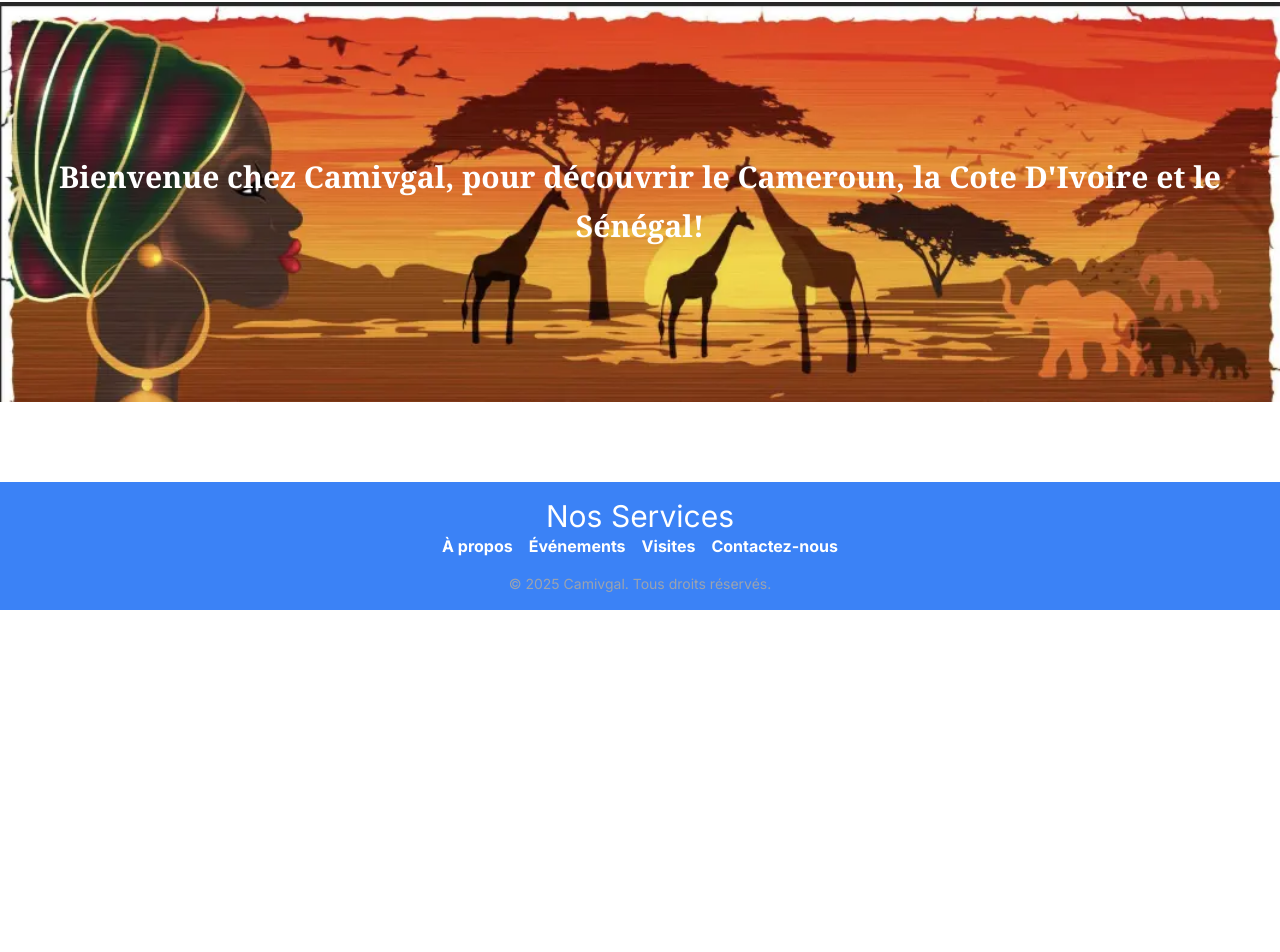
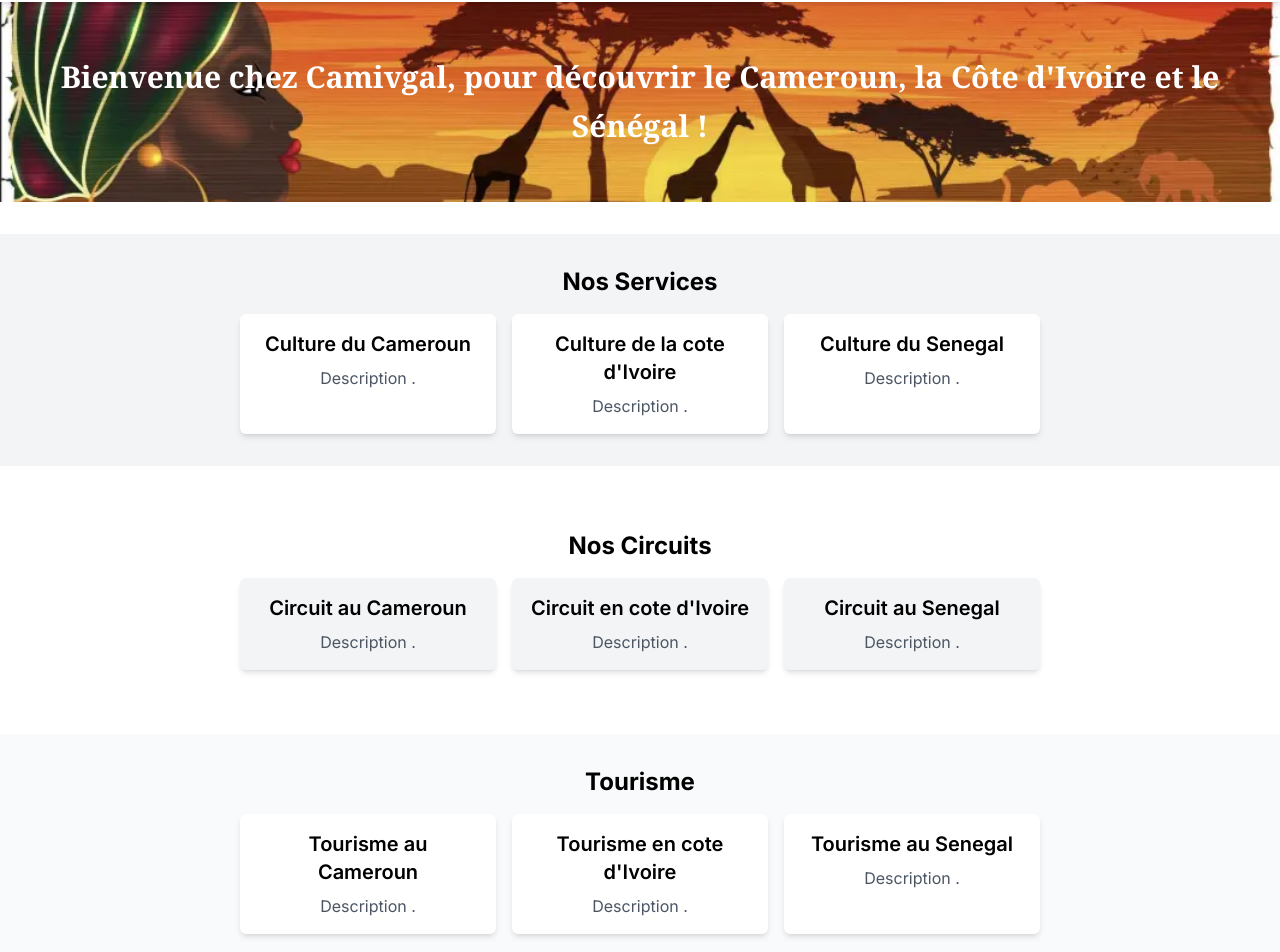
Before and after one commit to Salihou18/camivgal, a Next.js app in the folder camivgal/: page / in a window 1280 px wide. Shown: the part 102-1054 px from the top of the page. Before the commit the page ends 800 px from the top, so only its background shows below. Built offline with nearby package versions, Linux system fonts and the light colour scheme.

Commit message:
avancement sur la page d acceuil.

```diff
--- a/camivgal/app/globals.css
+++ b/camivgal/app/globals.css
@@ -16,7 +16,7 @@
  }
 }
 body.dark {
-  --first-color: #0C0C1E;
+ --first-color: #0c0c1e;
 }
 * {
  margin: 0;
--- a/camivgal/app/page.jsx
+++ b/camivgal/app/page.jsx
@@ -1,22 +1,75 @@
-import footer from '@/public/img/Footer.webp'
+import Image from 'next/image';
+import footer from '@/public/img/Footer.webp';
+
 
 export default function Home() {
     return (
-        <main>
-            <div className='flex flex-col space-y-8 '>
-             <div className='footer bg-cover bg-center' style={{ backgroundImage: `url(${footer.src})` , height: '400px' }}>
-                <div className=" flex items-center justify-center w-full h-full  font-serif  " >
+        <main className='space-y-8'>
+            <section
+                className='footer bg-cover bg-center flex items-center justify-center font-serif'
+                style={{
+                    backgroundImage: `url(${footer.src})`,
+                    height: '200px'
+                }}
+            >
+                <p className='text-3xl text-white text-center leading-relaxed font-bold animate-scan'>
+                    Bienvenue chez Camivgal, pour découvrir le Cameroun, la Côte d'Ivoire et le Sénégal !
+                </p>
+            </section>
 
-                    <p className='text-3xl text-white text-center leading-relaxed font-bold animate-scan'> Bienvenue chez Camivgal, pour découvrir le Cameroun, la Cote D'Ivoire et le Sénégal!</p>
+            <section className='nos-services py-8 bg-gray-100'>
+                <h2 className='text-2xl font-bold text-center mb-4'>Nos Services</h2>
+                <div className='flex flex-wrap justify-center space-x-4'>
+                    <div className='service-card p-4 bg-white shadow-md rounded-md w-64 text-center'>
+                        <h3 className='text-xl font-semibold mb-2'>Culture du Cameroun</h3>
+                        <p className='text-gray-600'>Description .</p>
+                    </div>
+                    <div className='service-card p-4 bg-white shadow-md rounded-md w-64 text-center'>
+                        <h3 className='text-xl font-semibold mb-2'>Culture de la cote d'Ivoire</h3>
+                        <p className='text-gray-600'>Description .</p>
+                    </div>
+                    <div className='service-card p-4 bg-white shadow-md rounded-md w-64 text-center'>
+                        <h3 className='text-xl font-semibold mb-2'>Culture du Senegal</h3>
+                        <p className='text-gray-600'>Description .</p>
+                    </div>
+                </div>
+            </section>
 
+            <section className='nos-circuits py-8 bg-white'>
+                <h2 className='text-2xl font-bold text-center mb-4'>Nos Circuits</h2>
+                <div className='flex flex-wrap justify-center space-x-4'>
+                    <div className='circuit-card p-4 bg-gray-100 shadow-md rounded-md w-64 text-center'>
+                        <h3 className='text-xl font-semibold mb-2'>Circuit au Cameroun</h3>
+                        <p className='text-gray-600'>Description .</p>
+                    </div>
+                    <div className='circuit-card p-4 bg-gray-100 shadow-md rounded-md w-64 text-center'>
+                        <h3 className='text-xl font-semibold mb-2'>Circuit en cote d'Ivoire</h3>
+                        <p className='text-gray-600'>Description .</p>
+                    </div>
+                    <div className='circuit-card p-4 bg-gray-100 shadow-md rounded-md w-64 text-center'>
+                        <h3 className='text-xl font-semibold mb-2'>Circuit au Senegal</h3>
+                        <p className='text-gray-600'>Description .</p>
+                    </div>
                 </div>
-             </div>
-             </div>
+            </section>
 
-            <div className='flex flex-col space-y-8'>
-
-            </div>
+            <section className='tourisme py-8 bg-gray-50'>
+                <h2 className='text-2xl font-bold text-center mb-4'>Tourisme</h2>
+                <div className='flex flex-wrap justify-center space-x-4'>
+                    <div className='tourisme-card p-4 bg-white shadow-md rounded-md w-64 text-center'>
+                        <h3 className='text-xl font-semibold mb-2'>Tourisme au Cameroun</h3>
+                        <p className='text-gray-600'>Description .</p>
+                    </div>
+                    <div className='tourisme-card p-4 bg-white shadow-md rounded-md w-64 text-center'>
+                        <h3 className='text-xl font-semibold mb-2'>Tourisme en cote d'Ivoire</h3>
+                        <p className='text-gray-600'>Description .</p>
+                    </div>
+                    <div className='tourisme-card p-4 bg-white shadow-md rounded-md w-64 text-center'>
+                        <h3 className='text-xl font-semibold mb-2'>Tourisme au Senegal </h3>
+                        <p className='text-gray-600'>Description .</p>
+                    </div>
+                </div>
+            </section>
         </main>
-
     );
 }
--- a/camivgal/components/Footer.jsx
+++ b/camivgal/components/Footer.jsx
@@ -2,7 +2,7 @@
     return (
         <footer className="bg-blue-500 text-white text-center p-4 , mt-20">
 
-        <div className='text-3xl flex items-center justify-center span: 10' >Nos Services</div>
+
             <nav>
                 <ul className="flex justify-center items-center flex-wrap gap-4 list-none p-0 m-0">
                     <li><a href="#" className="text-white font-bold hover:text-gray-400">À propos</a></li>
```
Lines whose indentation alone changed are shown as unchanged.
